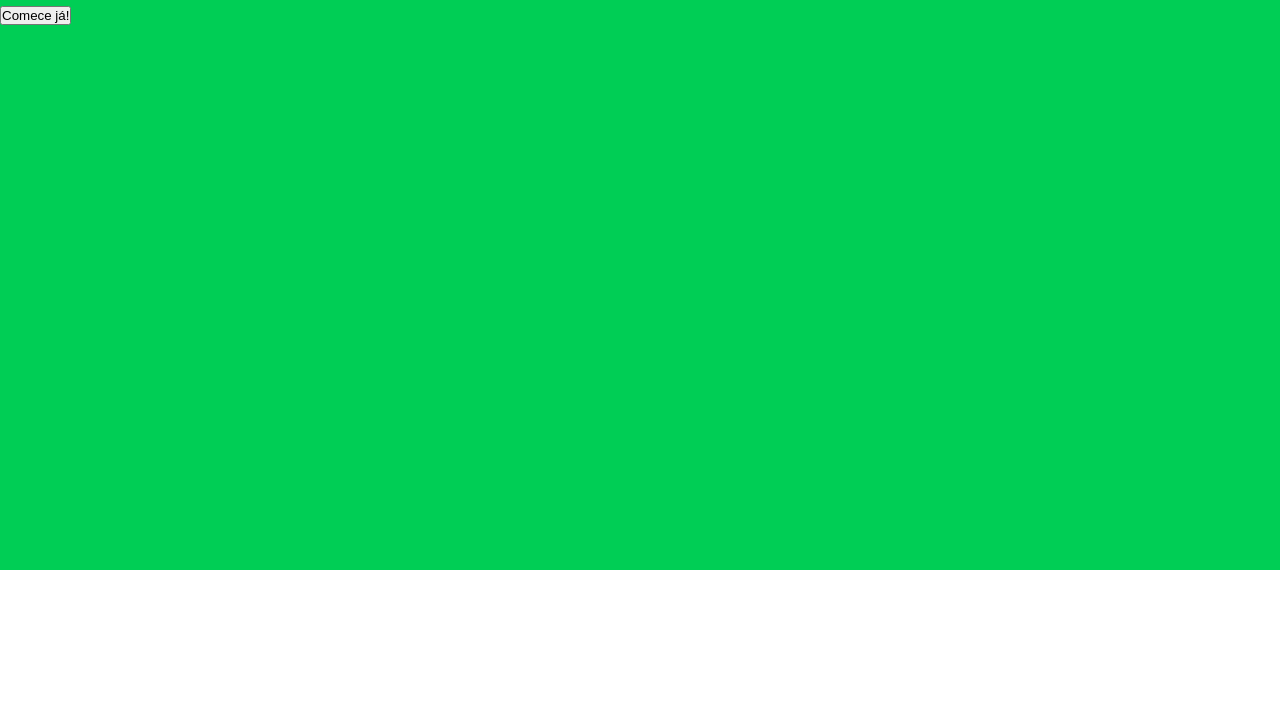
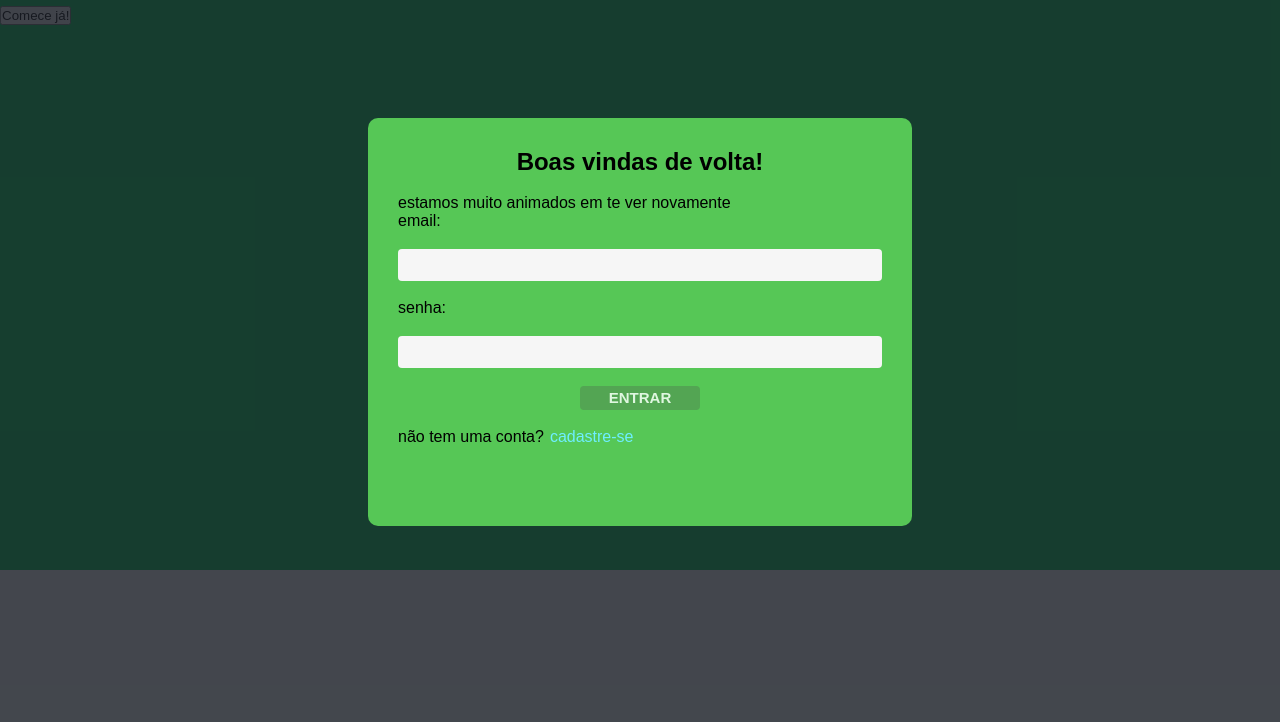
Before and after one commit to GustavoBrian08/concord, a plain HTML site: page index.html in a window 1280 px wide. Shown: the part 78-800 px from the top of the page. Drawn offline with Linux system fonts and the light colour scheme.

Commit message:
Modal de login adicionado

```diff
--- a/css/style.css
+++ b/css/style.css
@@ -10,6 +10,9 @@
     --cor-principal: #00CE55;
     --cor-light-theme: #F6F6F6;
     --cor-dark-theme: #181818;
+    --cor-texto-principal: black;
+    --cor-botões:#53a553;
+    --cor-texto-botões:#dff7e0;
 }
 
 header {
@@ -67,3 +70,75 @@ header nav {
     color: var(--cor-principal);
     box-shadow: 0px 6px 8px 1px #00000040;
 }
+
+.background-modal {
+    display: flex;
+    justify-content: center;
+    align-items: center;
+    background-color: #1b1f27d2;
+    color: var(--cor-texto-principal);
+    position: absolute;
+    right: 0;
+    left: 0;
+    bottom: 0;
+    top: 0;
+    height: 100vh;
+    width: 100vw;
+    font-family: Arial, Helvetica, sans-serif;
+}
+
+.login-modal {
+    display: flex;
+    flex-direction: column;
+    background-color: #56c756;
+    border-radius: 10px;
+    width: 544px;
+    height: 408px;
+    padding: 30px;
+}
+.login-modal h2{
+    align-self: center;
+    margin-bottom: 2.3vh;
+}
+
+.form-login {
+    display: flex;
+    flex-direction: column;
+    height: 100%;
+}
+
+.input-texto{
+    margin-top:5px;
+    background-color: var(--cor-light-theme);
+    color: var(--cor-texto-principal);
+    border: none;
+    border-radius: 4px;
+    width: 100%;
+    height: 4vh;
+    margin:2.3vh 0px;
+    outline: none;
+}
+
+.input-login {
+    display: block;
+    background-color: var(--cor-botões);
+    color: var(--cor-texto-botões);
+    border: none;
+    border-radius: 4px;
+    font-size: 15px;
+    width: 15vh;
+    height:3vh;
+    margin-bottom: 2.3vh;
+    align-self: center;
+    text-transform: uppercase;
+    font-weight: bold;
+    cursor: pointer;
+}
+.cadastro{
+    display: none;
+}
+a {
+    color: rgb(110, 238, 255);
+    text-decoration: none;
+    margin-left: 6px;
+}
--- a/index.html
+++ b/index.html
@@ -1,5 +1,6 @@
 <!DOCTYPE html>
 <html lang="pt-br">
+
 <head>
     <meta charset="UTF-8">
     <meta http-equiv="X-UA-Compatible" content="IE=edge">
@@ -10,14 +11,17 @@
     <link rel="shortcut icon" href="img/favicon.png" type="image/x-icon">
     <script src="js/scripts.js" type="module" defer></script>
 </head>
+
 <body>
-    <header> <!-- Colocar fundo parallax aqui -->
+    <header>
+        <!-- Colocar fundo parallax aqui -->
         <nav>
-            <a href="index.html" id="main-page-link"><img src="img/icon_menu.png" alt="Concord" id="icon-menu"> Concord</a>
+            <a href="index.html" id="main-page-link"><img src="img/icon_menu.png" alt="Concord" id="icon-menu">
+                Concord</a>
             <div class="nav-buttons">
                 <button id="login-modal-button" class="button-nav">Cadastrar/Entrar</button>
                 <button id="change-theme-button" class="button-nav"><i class="fa-solid fa-moon"></i></button>
-            </div>                                                         <!-- fa-sun/fa-moon -->
+            </div> <!-- fa-sun/fa-moon -->
         </nav>
         <div class="presentation">
             <h1></h1>
@@ -53,5 +57,34 @@
 
     <!-- Loading rápido -->
     <!-- Modal -->
+    <div class="background-modal">
+
+        <div class="login-modal">
+            <form class="form-login">
+                <h2>Boas vindas de volta!</h2>
+                <p>estamos muito animados em te ver novamente</p>
+                <p>email:</p>
+                <input type="email" class="input-texto">
+                <p>senha:</p>
+                <input type="password" class="input-texto">
+                <input type="submit" value="entrar" class="input-login">
+                <p>não tem uma conta?<a href="#">cadastre-se</a></p>
+            </form>
+        </div>
+        <form class="login-modal cadastro">
+            <div class="cadastro-modal">
+                <h2>Criar uma conta</h2>
+                <p>email:</p>
+                <input type="email" class="input-texto">
+                <p>senha:</p>
+                <input type="password"class="input-texto">
+                <p>nome de usuário:</p>
+                <input type="text" class="input-texto">
+                <input type="submit" value="cadastre-se" class="input-login">
+                <p>ao cadastrar você "concord" com os<a href="#"> termos de uso</a></p>
+            </div>
+        </form>
+    </div>
 </body>
+
 </html>
```
Also changed, not shown: js/scripts.js (+0 -12 lines).
